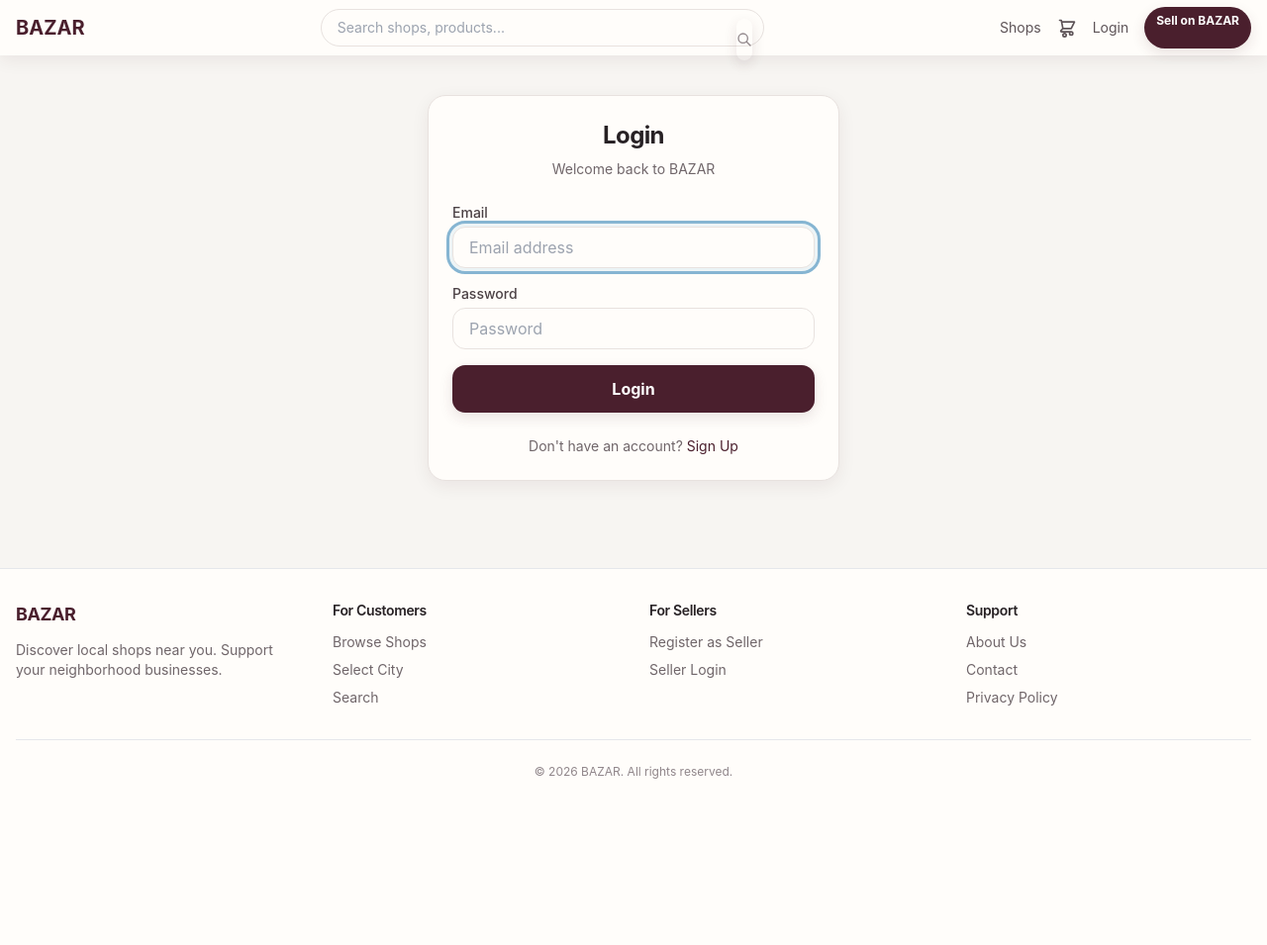
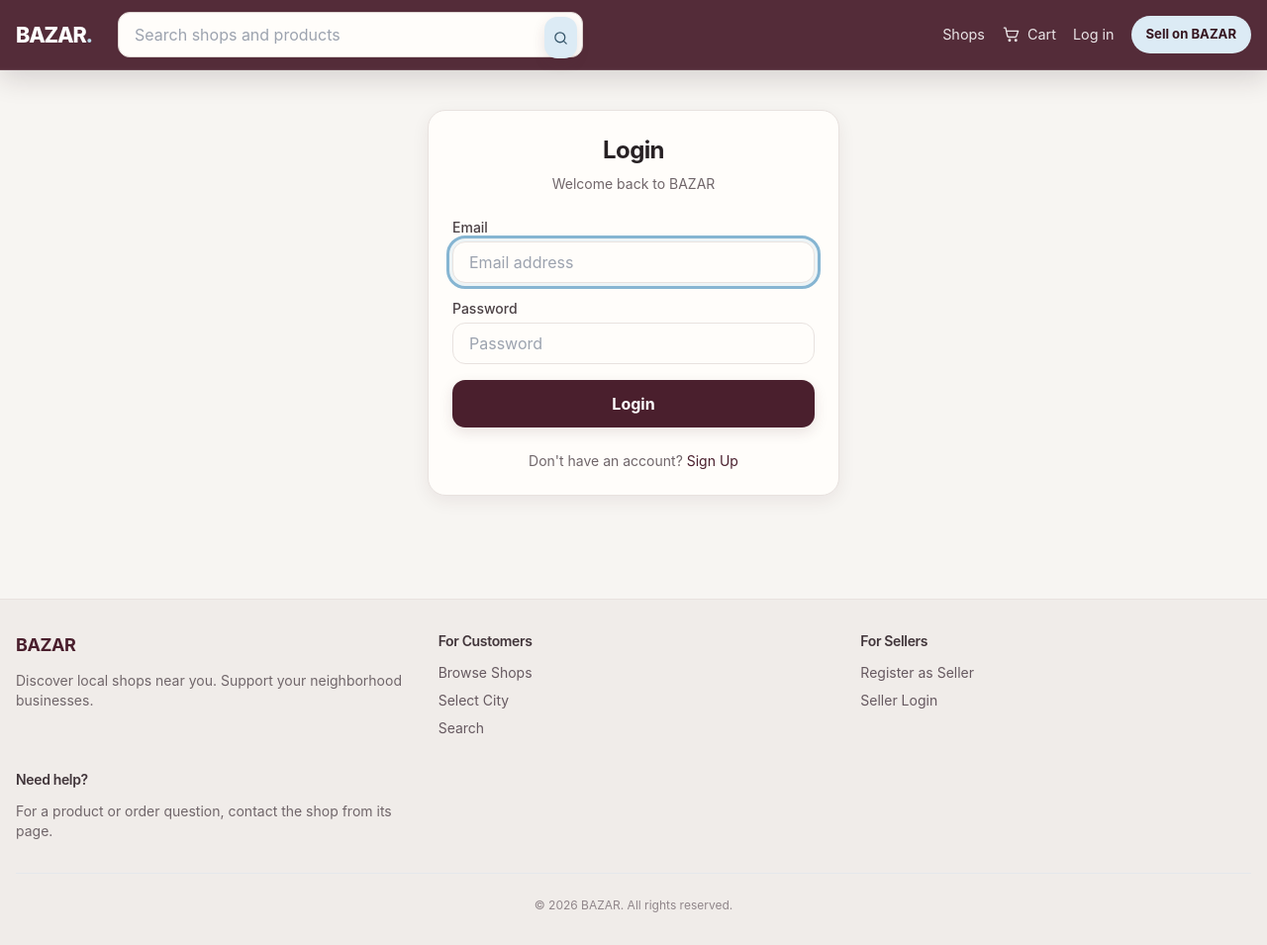
Before and after one commit to himanshunexus/BAZAR, a Django app: page /accounts/login/ in a window 1280 px wide. Shown: the whole page at 99% size. Before the commit the page ends 787 px from the top, so only its background shows below. Run offline with Django 4.2, Linux system fonts and the light colour scheme; some libraries are stand-ins or nearby versions.

Commit message:
Refresh storefront navigation and footer

```diff
--- a/templates/includes/footer.html
+++ b/templates/includes/footer.html
@@ -1,6 +1,6 @@
-<footer class="bg-white border-t mt-12">
+<footer class="bazar-footer bg-white border-t mt-12">
     <div class="max-w-7xl mx-auto px-4 py-8">
-        <div class="grid grid-cols-1 md:grid-cols-4 gap-8">
+        <div class="grid grid-cols-1 md:grid-cols-3 gap-8">
             <div>
                 <h3 class="font-bold text-lg text-indigo-600 mb-3">BAZAR</h3>
                 <p class="text-sm text-gray-500">Discover local shops near you. Support your neighborhood businesses.</p>
@@ -21,12 +21,8 @@
                 </ul>
             </div>
             <div>
-                <h4 class="font-semibold text-sm mb-3">Support</h4>
-                <ul class="space-y-2 text-sm text-gray-500">
-                    <li><a href="#" class="hover:text-indigo-600">About Us</a></li>
-                    <li><a href="#" class="hover:text-indigo-600">Contact</a></li>
-                    <li><a href="#" class="hover:text-indigo-600">Privacy Policy</a></li>
-                </ul>
+                <h4 class="font-semibold text-sm mb-3">Need help?</h4>
+                <p class="text-sm text-gray-500">For a product or order question, contact the shop from its page.</p>
             </div>
         </div>
         <div class="border-t mt-8 pt-6 text-center text-xs text-gray-400">
--- a/templates/includes/navbar.html
+++ b/templates/includes/navbar.html
@@ -1,66 +1,62 @@
-<nav class="bg-white shadow-sm sticky top-0 z-50">
-    <div class="max-w-7xl mx-auto px-4">
-        <div class="flex justify-between items-center h-14">
-            <!-- Logo -->
-            <a href="{% url 'core:home' %}" class="text-xl font-bold text-indigo-600">
-                BAZAR
+<nav class="bazar-navbar sticky top-0 z-50" aria-label="Main navigation">
+    <div class="bazar-nav-shell max-w-7xl mx-auto px-4">
+        <a href="{% url 'core:home' %}" class="bazar-brand" aria-label="BAZAR home">BAZAR<span>.</span></a>
+
+        <form action="{% url 'core:search' %}" method="get" class="bazar-nav-search bazar-desktop-only">
+            <label class="sr-only" for="nav-search">Search shops and products</label>
+            <input id="nav-search" type="search" name="q" value="{{ request.GET.q }}"
+                   placeholder="Search shops and products"
+                   hx-get="{% url 'core:search' %}" hx-trigger="keyup changed delay:300ms"
+                   hx-target="#search-results" hx-push-url="false">
+            <button type="submit" aria-label="Search">
+                <svg viewBox="0 0 24 24" aria-hidden="true"><circle cx="11" cy="11" r="7"/><path d="m20 20-4-4"/></svg>
+            </button>
+        </form>
+
+        <div class="bazar-nav-actions">
+            <a href="{% url 'shops:list' %}" class="bazar-nav-link bazar-desktop-only">Shops</a>
+            <a href="{% url 'cart:detail' %}" class="bazar-cart-link" aria-label="Shopping cart">
+                <svg viewBox="0 0 24 24" aria-hidden="true"><path d="M3 4h2l2.2 10.2a2 2 0 0 0 2 1.6h7.7a2 2 0 0 0 1.9-1.4L21 8H6"/><circle cx="10" cy="20" r="1"/><circle cx="18" cy="20" r="1"/></svg>
+                {% if cart|length > 0 %}<span class="bazar-cart-count">{{ cart|length }}</span>{% endif %}
+                <span class="bazar-desktop-only">Cart</span>
             </a>
+            {% if user.is_authenticated %}
+                {% if user.is_staff or user.is_superuser %}<a href="{% url 'platform_admin:dashboard' %}" class="bazar-nav-link bazar-role-link">Admin</a>{% endif %}
+                {% if user.is_seller %}<a href="{% url 'shops:dashboard' %}" class="bazar-nav-link bazar-role-link">Dashboard</a>{% endif %}
+                <a href="{% url 'accounts:profile' %}" class="bazar-nav-link bazar-profile-link">{{ user.get_short_name }}</a>
+                <form method="post" action="{% url 'accounts:logout' %}" class="bazar-desktop-only">
+                    {% csrf_token %}<button type="submit" class="bazar-nav-link">Log out</button>
+                </form>
+            {% else %}
+                <a href="{% url 'accounts:login' %}" class="bazar-nav-link bazar-desktop-only">Log in</a>
+                <a href="{% url 'accounts:register_seller' %}" class="bazar-sell-cta bazar-desktop-only">Sell on BAZAR</a>
+            {% endif %}
 
-            <!-- Search bar (desktop) -->
-            <div class="hidden md:flex flex-1 max-w-md mx-6">
-                <form action="{% url 'core:search' %}" method="get" class="w-full">
-                    <div class="relative">
-                        <input type="text" name="q" value="{{ request.GET.q }}"
-                               placeholder="Search shops, products..."
-                               class="w-full pl-4 pr-10 py-2 text-sm border border-gray-300 rounded-full focus:ring-2 focus:ring-indigo-500 focus:border-transparent"
-                               hx-get="{% url 'core:search' %}" hx-trigger="keyup changed delay:300ms"
-                               hx-target="#search-results" hx-push-url="false">
-                        <button type="submit" class="absolute right-3 top-2.5 text-gray-400">
-                            <svg class="w-4 h-4" fill="none" stroke="currentColor" viewBox="0 0 24 24">
-                                <path stroke-linecap="round" stroke-linejoin="round" stroke-width="2" d="M21 21l-6-6m2-5a7 7 0 11-14 0 7 7 0 0114 0z"/>
-                            </svg>
-                        </button>
-                    </div>
-                </form>
-            </div>
-
-            <!-- Nav links -->
-            <div class="flex items-center space-x-4 text-sm">
-                <a href="{% url 'shops:list' %}" class="hidden md:inline text-gray-600 hover:text-indigo-600">Shops</a>
-                <a href="{% url 'cart:detail' %}" class="relative text-gray-600 hover:text-indigo-600">
-                    <svg class="w-5 h-5" fill="none" stroke="currentColor" viewBox="0 0 24 24">
-                        <path stroke-linecap="round" stroke-linejoin="round" stroke-width="2" d="M3 3h2l.4 2M7 13h10l4-8H5.4M7 13L5.4 5M7 13l-2.293 2.293c-.63.63-.184 1.707.707 1.707H17m0 0a2 2 0 100 4 2 2 0 000-4zm-8 2a2 2 0 100 4 2 2 0 000-4z"/>
-                    </svg>
-                    {% if cart|length > 0 %}
-                    <span class="absolute -top-1 -right-2 bg-indigo-600 text-white text-xs rounded-full w-4 h-4 flex items-center justify-center">{{ cart|length }}</span>
+            <details class="bazar-mobile-menu">
+                <summary aria-label="Open navigation menu">
+                    <svg viewBox="0 0 24 24" aria-hidden="true"><path d="M4 7h16M4 12h16M4 17h16"/></svg>
+                </summary>
+                <div class="bazar-mobile-menu-panel">
+                    <a href="{% url 'shops:list' %}">Browse shops</a>
+                    {% if user.is_authenticated %}
+                        {% if user.is_staff or user.is_superuser %}<a href="{% url 'platform_admin:dashboard' %}">Admin dashboard</a>{% endif %}
+                        {% if user.is_seller %}<a href="{% url 'shops:dashboard' %}">Seller dashboard</a>{% endif %}
+                        <a href="{% url 'accounts:profile' %}">My account</a>
+                        <form method="post" action="{% url 'accounts:logout' %}">{% csrf_token %}<button type="submit">Log out</button></form>
+                    {% else %}
+                        <a href="{% url 'accounts:login' %}">Log in</a>
+                        <a href="{% url 'accounts:register' %}">Create account</a>
+                        <a href="{% url 'accounts:register_seller' %}">Sell on BAZAR</a>
                     {% endif %}
-                </a>
-                {% if user.is_authenticated %}
-                    {% if user.is_staff or user.is_superuser %}
-                    <a href="{% url 'platform_admin:dashboard' %}" class="text-indigo-600 font-medium hover:text-indigo-800">Admin</a>
-                    {% endif %}
-                    {% if user.is_seller %}
-                    <a href="{% url 'shops:dashboard' %}" class="text-gray-600 hover:text-indigo-600">Dashboard</a>
-                    {% endif %}
-                    <a href="{% url 'accounts:profile' %}" class="text-gray-600 hover:text-indigo-600">{{ user.get_short_name }}</a>
-                    <form method="post" action="{% url 'accounts:logout' %}" class="inline">
-                        {% csrf_token %}
-                        <button type="submit" class="text-red-500 hover:text-red-600">Logout</button>
-                    </form>
-                {% else %}
-                    <a href="{% url 'accounts:login' %}" class="text-gray-600 hover:text-indigo-600">Login</a>
-                    <a href="{% url 'accounts:register_seller' %}" class="bg-indigo-600 text-white px-3 py-1.5 rounded-full text-xs font-medium hover:bg-indigo-700">Sell on BAZAR</a>
-                {% endif %}
-            </div>
-        </div>
-
-        <!-- Mobile search -->
-        <div class="md:hidden pb-3">
-            <form action="{% url 'core:search' %}" method="get">
-                <input type="text" name="q" value="{{ request.GET.q }}"
-                       placeholder="Search shops, products..."
-                       class="w-full pl-4 pr-10 py-2 text-sm border border-gray-300 rounded-full focus:ring-2 focus:ring-indigo-500 focus:border-transparent">
-            </form>
+                </div>
+            </details>
         </div>
     </div>
+    <div class="bazar-mobile-search">
+        <form action="{% url 'core:search' %}" method="get">
+            <label class="sr-only" for="mobile-search">Search shops and products</label>
+            <input id="mobile-search" type="search" name="q" value="{{ request.GET.q }}" placeholder="Search shops and products">
+            <button type="submit" aria-label="Search"><svg viewBox="0 0 24 24" aria-hidden="true"><circle cx="11" cy="11" r="7"/><path d="m20 20-4-4"/></svg></button>
+        </form>
+    </div>
 </nav>
```
